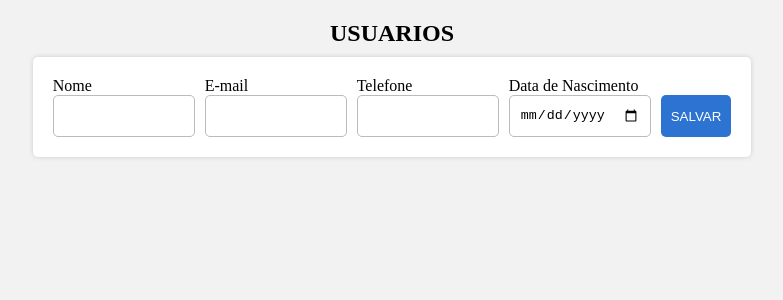
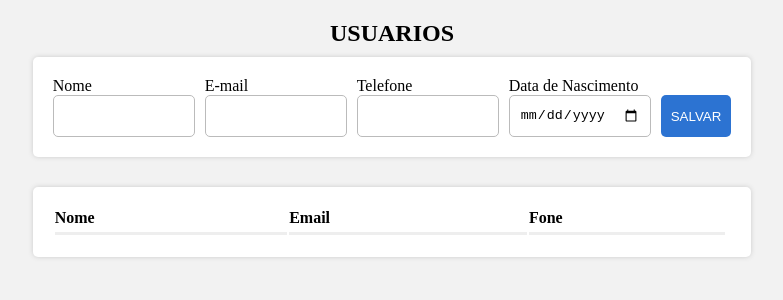
Before and after one commit to KauanSundays/crud-node-react, a React (Create React App) app in the folder frontend/: page / in a window 1280 px wide. Shown: the top 300 px of the page, without its empty margins (248-1031 px from the left). Built offline with nearby package versions, Linux system fonts and the light colour scheme.

Commit message:
feat: wip

```diff
--- a/frontend/src/App.js
+++ b/frontend/src/App.js
@@ -24,7 +24,7 @@ function App() {
   const [users, setUsers] = useState([]);
   const [onEdit, setOnEdit] = useState(null);
 
-  const getUsers = async () => { // Pegando Usuarios do banco
+  const getUsers = async () => { // Pegando Usuarios do banco (READ)
     try {
       const res = await axios.get("http://localhost:8800");
       setUsers(res.data.sort((a, b) => (a.nome > b.nome ? 1 : -1)));
@@ -37,13 +37,12 @@ function App() {
     getUsers();
   }, [setUsers]);
 
-
-
   return (
     <>
       <Container>
         <Title>USUARIOS</Title>
         <Form />
+        <Grid users={users}/>
       </Container>
       <ToastContainer autoClose={3000} position={toast.POSITION.BOTTOM_LEFT} />
       <GlobalStyle />  {/* Estilos de GlobalStyle*/}
```
